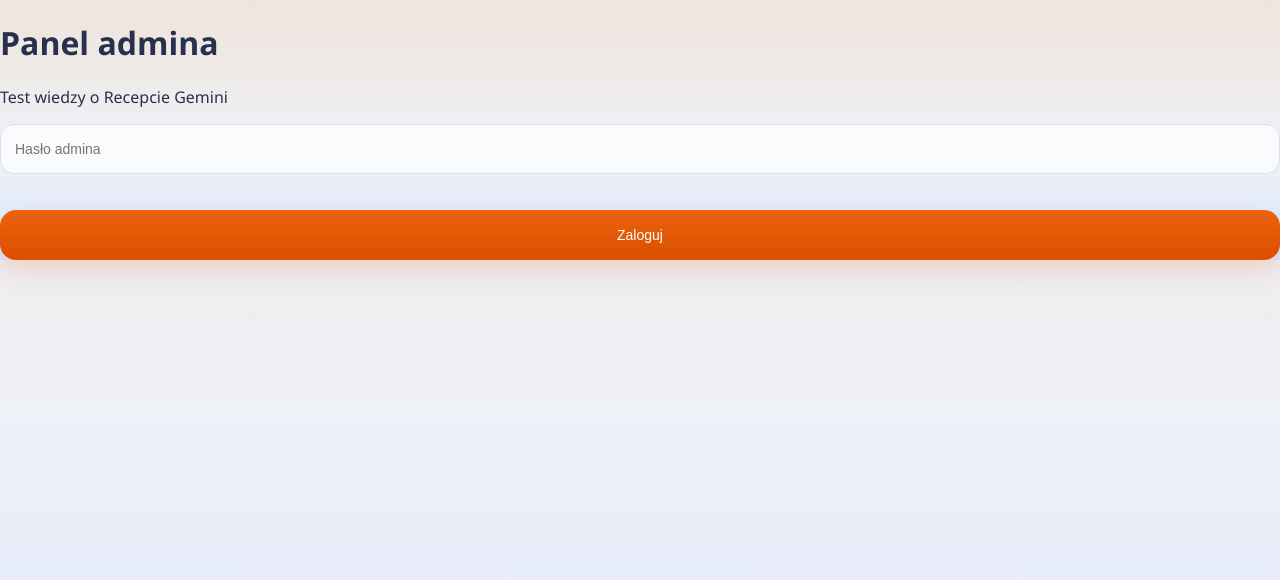
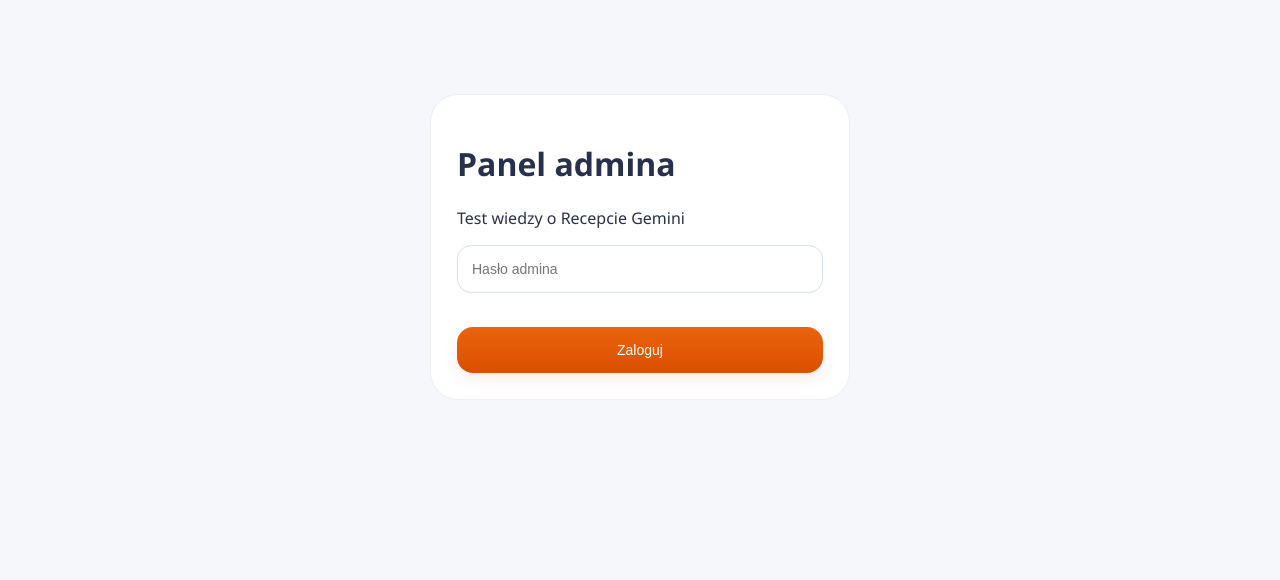
Before and after one commit to kamciaa7-wq/quiz-recepta-gemini, a Next.js app: page /admin in a window 1280 px wide. Shown: the top 580 px of the page. Built offline with nearby package versions, Linux system fonts and the light colour scheme.

Commit message:
Update style.css

```diff
--- a/app/style.css
+++ b/app/style.css
@@ -1,286 +1,144 @@
 :root{
   --orange:#df5a09;
   --orangeDark:#cf4f00;
-
   --navy:#27314d;
   --muted:#6e7690;
-
   --bgTop:#efe5de;
   --bgMid:#eef1f7;
   --bgBottom:#dce6fb;
-
-  --card:
-    rgba(255,255,255,.62);
-
-  --border:
-    rgba(220,226,240,.9);
+  --border:rgba(220,226,240,.9);
 }
 
-*{
-  box-sizing:border-box;
+*{box-sizing:border-box}
+
+html,body{
+  margin:0;
+  padding:0;
+  min-height:100%;
+  font-family:"Segoe UI","Helvetica Neue",sans-serif;
+  color:var(--navy);
+  background:linear-gradient(180deg,var(--bgTop) 0%,var(--bgMid) 52%,var(--bgBottom) 100%);
 }
 
-html,
-body{
-  margin:0;
-  padding:0;
-
-  min-height:100%;
-
-  font-family:
-    "Segoe UI",
-    "Helvetica Neue",
-    sans-serif;
-
-  color:var(--navy);
-
-  background:
-    linear-gradient(
-      180deg,
-      var(--bgTop) 0%,
-      var(--bgMid) 52%,
-      var(--bgBottom) 100%
-    );
-}
-
-body{
-  overflow-x:hidden;
-}
+body{overflow-x:hidden}
 
 .wrap{
   min-height:100vh;
-
   display:flex;
   justify-content:center;
   align-items:center;
-
   padding:0;
 }
 
 .phone{
   width:100%;
   max-width:390px;
-
-  min-height:auto;
-
-  background:
-    linear-gradient(
-      180deg,
-      rgba(255,255,255,.46),
-      rgba(255,255,255,.74)
-    );
-
+  min-height:100vh;
+  background:linear-gradient(180deg,rgba(255,255,255,.46),rgba(255,255,255,.74));
   backdrop-filter:blur(18px);
-
   border:none;
-
   border-radius:36px;
-
-  padding:18px 22px 24px;
-
+  padding:16px 22px 18px;
   position:relative;
-
   overflow:hidden;
-
-  box-shadow:
-    0 10px 34px rgba(20,30,60,.06);
+  box-shadow:0 10px 34px rgba(20,30,60,.06);
 }
-
-/* LOGO */
 
 .logoImg{
   width:160px;
-
   display:block;
-
   margin:0 auto 16px;
-
   opacity:.93;
-
   mix-blend-mode:darken;
-
-  filter:
-    contrast(.96)
-    saturate(.88);
+  filter:contrast(.96) saturate(.88);
 }
 
-/* HERO */
-
-.heroIcon{
-  width:46px;
-  height:46px;
-
-  border-radius:14px;
-
-  background:#f9e9df;
-
-  display:flex;
-  align-items:center;
-  justify-content:center;
-
-  font-size:24px;
-
-  margin:0 auto 10px;
-}
+.heroIcon{display:none}
 
 .titleSmall{
   font-size:25px;
-
   line-height:1.12;
-
   text-align:center;
-
   font-weight:500;
-
   letter-spacing:-.4px;
-
   margin:0 0 8px;
-
   color:#24314f;
 }
 
 .h1{
-  font-size:31px;
-
+  font-size:28px;
   line-height:1.1;
-
   text-align:center;
-
   font-weight:500;
-
   letter-spacing:-.5px;
-
-  margin:8px 0 8px;
-
+  margin:8px 0;
   color:#24314f;
 }
 
 .sub{
   text-align:center;
-
   color:var(--muted);
-
   font-size:14px;
-
   line-height:1.35;
-
   margin:0 0 14px;
-
   font-weight:400;
 }
 
-/* INFO */
-
 .infoCard{
-  background:
-    rgba(255,255,255,.56);
-
+  background:rgba(255,255,255,.56);
   backdrop-filter:blur(10px);
-
   border:1px solid var(--border);
-
   border-radius:20px;
-
   padding:12px 16px;
-
   margin:12px 0 14px;
-
   font-size:13px;
-
   line-height:1.65;
-
   color:#2b3553;
 }
 
-/* FORM */
-
 .label{
   display:block;
-
   margin:12px 0 6px;
-
   font-size:13px;
-
   font-weight:500;
-
   color:#26314d;
 }
 
 .input{
   width:100%;
-
-  height:50px;
-
+  height:48px;
   border-radius:14px;
-
   border:1px solid #d9dfeb;
-
-  background:
-    rgba(255,255,255,.72);
-
+  background:rgba(255,255,255,.72);
   padding:0 14px;
-
   font-size:14px;
-
   color:#26314d;
-
   outline:none;
-
-  transition:.15s;
 }
 
 .input:focus{
   border-color:var(--orange);
-
-  box-shadow:
-    0 0 0 4px rgba(223,90,9,.08);
+  box-shadow:0 0 0 4px rgba(223,90,9,.08);
 }
-
-/* BUTTON */
 
 .btn{
   width:100%;
-
-  height:50px;
-
+  height:46px;
   border:none;
-
   border-radius:16px;
-
-  background:
-    linear-gradient(
-      180deg,
-      #ea630d,
-      #db4f00
-    );
-
+  background:linear-gradient(180deg,#ea630d,#db4f00);
   color:white;
-
   font-size:14px;
-
   font-weight:500;
-
   cursor:pointer;
-
-  margin-top:14px;
-
-  box-shadow:
-    0 10px 22px rgba(219,79,0,.16);
-
-  transition:.15s;
-}
-
-.btn:hover{
-  transform:translateY(-1px);
+  margin-top:12px;
+  box-shadow:0 6px 14px rgba(219,79,0,.10);
 }
 
 .btn.secondary{
   background:white;
-
   color:var(--orange);
-
   border:1px solid var(--orange);
-
   box-shadow:none;
 }
 
@@ -289,64 +147,39 @@
   cursor:not-allowed;
 }
 
-/* QUIZ */
-
 .quizTop{
   display:flex;
   justify-content:space-between;
   align-items:center;
-
-  margin-bottom:16px;
-
-  font-size:12px;
-
-  color:#68728d;
-
+  margin-bottom:14px;
+  font-size:11px;
+  color:#7d859d;
   font-weight:500;
 }
 
 .q{
-  font-size:19px;
-
-  line-height:1.25;
-
+  font-size:17px;
+  line-height:1.22;
   font-weight:500;
-
-  letter-spacing:-.2px;
-
-  margin-bottom:16px;
-
+  letter-spacing:-.1px;
+  margin-bottom:14px;
   color:#24314f;
 }
 
 .answer{
   width:100%;
-
-  min-height:50px;
-
+  min-height:46px;
   display:flex;
   align-items:center;
-  gap:12px;
-
-  border-radius:16px;
-
+  gap:10px;
+  border-radius:15px;
   border:1px solid #dfe4ef;
-
-  background:
-    rgba(255,255,255,.68);
-
-  padding:11px 14px;
-
-  margin-bottom:10px;
-
+  background:rgba(255,255,255,.68);
+  padding:8px 14px;
+  margin-bottom:9px;
   text-align:left;
-
   cursor:pointer;
-
-  transition:.15s;
-
   font-size:14px;
-
   color:#26314d;
 }
 
@@ -356,140 +189,166 @@
 
 .answer.active{
   border:2px solid #ea630d;
-
   background:#fff4ed;
 }
 
 .dot{
-  width:16px;
-  height:16px;
-
+  width:15px;
+  height:15px;
+  margin-right:2px;
   border-radius:50%;
-
   border:1px solid #cfd5e0;
-
   flex-shrink:0;
 }
 
 .answer.active .dot{
   border-color:#ea630d;
-
-  background:
-    radial-gradient(circle,#ea630d 45%,white 47%);
+  background:radial-gradient(circle,#ea630d 45%,white 47%);
 }
-
-/* RESULT */
 
 .trophy{
   text-align:center;
-
   font-size:70px;
-
   margin:24px 0 8px;
 }
 
 .scoreBox{
-  background:
-    rgba(255,255,255,.58);
-
+  background:rgba(255,255,255,.58);
   border:1px solid var(--border);
-
   border-radius:18px;
-
   padding:14px;
-
   text-align:center;
-
   margin:14px 0 8px;
-
   font-size:13px;
 }
 
-/* ERROR */
-
 .error{
   background:#fff1ed;
-
   border:1px solid #ffd0c1;
-
   color:#b54007;
-
   border-radius:14px;
-
   padding:10px 12px;
-
   font-size:12px;
-
   line-height:1.45;
-
   margin-bottom:12px;
 }
 
-/* RANKING */
-
 .rankingCard{
-  background:
-    rgba(255,255,255,.56);
-
+  background:rgba(255,255,255,.56);
   border:1px solid var(--border);
-
   border-radius:20px;
-
   padding:14px;
-
   overflow:auto;
 }
 
 .rank{
   width:100%;
-
   border-collapse:collapse;
-
   font-size:12px;
 }
 
-.rank th,
-.rank td{
+.rank th,.rank td{
   padding:10px 6px;
-
   border-bottom:1px solid #edf0f5;
-
   text-align:left;
 }
 
 .rank th{
   color:#707a93;
-
   font-size:11px;
-
   font-weight:500;
 }
 
-/* BOTTOM GLOW */
-
 .orangeWave{
   position:absolute;
-
   left:-80px;
   right:-80px;
   bottom:-120px;
-
   height:220px;
-
-  background:
-    radial-gradient(
-      circle at center,
-      rgba(240,106,17,.22) 0%,
-      rgba(240,106,17,.12) 35%,
-      rgba(120,145,255,.14) 72%,
-      transparent 100%
-    );
-
+  background:radial-gradient(circle at center,rgba(240,106,17,.22) 0%,rgba(240,106,17,.12) 35%,rgba(120,145,255,.14) 72%,transparent 100%);
   pointer-events:none;
 }
 
+/* ADMIN */
+.admin{
+  min-height:100vh;
+  padding:24px;
+  background:#f5f7fb;
+}
+
+.adminBox{
+  max-width:1180px;
+  margin:auto;
+}
+
+.adminHead{
+  display:flex;
+  justify-content:space-between;
+  align-items:center;
+  gap:20px;
+  margin-bottom:22px;
+}
+
+.grid{
+  display:grid;
+  grid-template-columns:repeat(4,1fr);
+  gap:16px;
+  margin:22px 0;
+}
+
+.stat{
+  background:white;
+  border-radius:24px;
+  border:1px solid #eceff5;
+  padding:22px;
+}
+
+.stat b{
+  display:block;
+  margin-top:8px;
+  font-size:28px;
+}
+
+.tableWrap{
+  background:white;
+  border-radius:24px;
+  border:1px solid #eceff5;
+  padding:22px;
+  overflow:auto;
+}
+
+.admin table{
+  width:100%;
+  border-collapse:collapse;
+}
+
+.admin th,.admin td{
+  padding:13px;
+  border-bottom:1px solid #eef1f5;
+  text-align:left;
+}
+
+.admin th{
+  color:#6d7690;
+  font-size:12px;
+}
+
+.actions{
+  display:flex;
+  gap:10px;
+  flex-wrap:wrap;
+}
+
+.adminLogin{
+  max-width:420px;
+  margin:70px auto;
+  background:white;
+  border-radius:28px;
+  border:1px solid #eceff5;
+  padding:26px;
+}
+
 @media(max-width:430px){
-
   .phone{
     max-width:none;
     border-radius:0;
@@ -500,10 +359,21 @@
   }
 
   .h1{
-    font-size:28px;
+    font-size:26px;
   }
 
   .q{
-    font-size:18px;
+    font-size:16px;
   }
 }
+
+@media(max-width:760px){
+  .grid{
+    grid-template-columns:1fr;
+  }
+
+  .adminHead{
+    flex-direction:column;
+    align-items:flex-start;
+  }
+}
```
